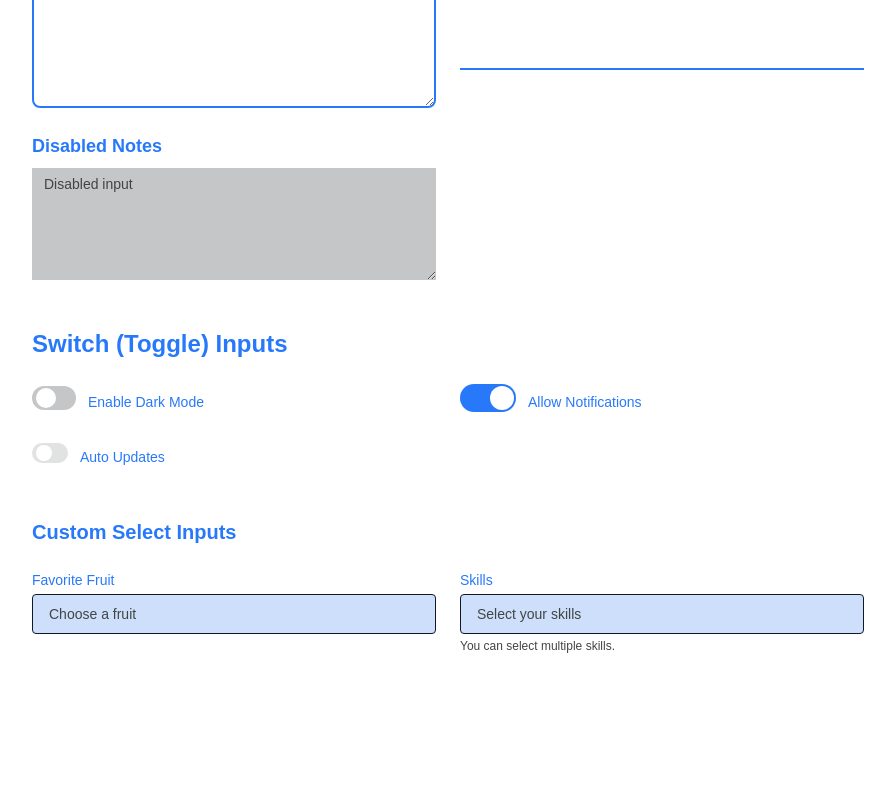
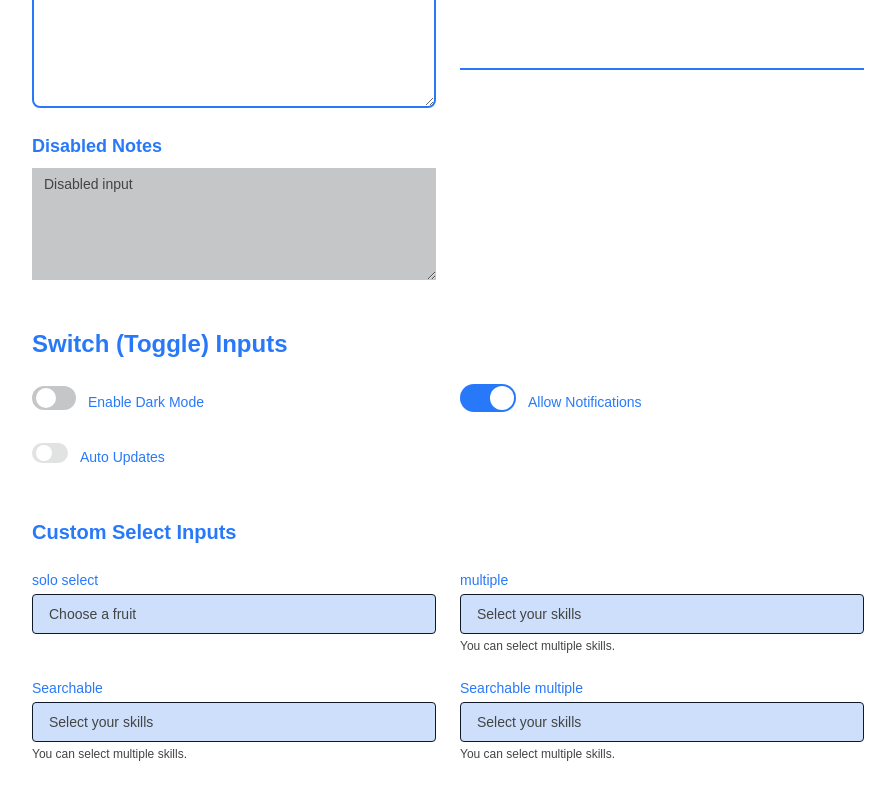
Before and after one commit to tamim-01/ui-kit, a Next.js app: page /input in a window 1280 px wide. Shown: the part 1538-2338 px from the top of the page, without its empty margins (192-1087 px from the left). Before the commit the page ends 2216 px from the top, so only its background shows below. Built offline with nearby package versions, Linux system fonts and the light colour scheme.

Commit message:
Select Component search feature

```diff
--- a/src/app/input/page.tsx
+++ b/src/app/input/page.tsx
@@ -286,11 +286,11 @@ const InputExamples = () => {
         </div>
       </section>
 
-      <section className="space-y-6">
+      <section className="space-y-6 mb-72">
         <h2 className="text-xl font-bold text-primary">Custom Select Inputs</h2>
         <div className="grid grid-cols-1 md:grid-cols-2 gap-6">
           <Select
-            label="Favorite Fruit"
+            label="solo select"
             options={[
               { label: "Apple", value: "apple" },
               { label: "Banana", value: "banana" },
@@ -303,7 +303,38 @@ const InputExamples = () => {
           />
 
           <Select
-            label="Skills"
+            label="multiple"
+            multiple
+            options={[
+              { label: "HTML", value: "html" },
+              { label: "CSS", value: "css" },
+              { label: "JavaScript", value: "javascript" },
+              { label: "React", value: "react" },
+              { label: "TypeScript", value: "typescript" },
+            ]}
+            placeholder="Select your skills"
+            description="You can select multiple skills."
+            variant="default"
+            fullWidth
+          />
+          <Select
+            label="Searchable "
+            searchable
+            options={[
+              { label: "HTML", value: "html" },
+              { label: "CSS", value: "css" },
+              { label: "JavaScript", value: "javascript" },
+              { label: "React", value: "react" },
+              { label: "TypeScript", value: "typescript" },
+            ]}
+            placeholder="Select your skills"
+            description="You can select multiple skills."
+            variant="default"
+            fullWidth
+          />
+          <Select
+            label="Searchable multiple"
+            searchable
             multiple
             options={[
               { label: "HTML", value: "html" },
--- a/src/components/Input/Select.tsx
+++ b/src/components/Input/Select.tsx
@@ -6,6 +6,7 @@ interface Option {
 }
 
 interface SelectProps {
+  searchable?: boolean;
   label?: string;
   placeholder?: string;
   options: Option[];
@@ -25,6 +26,7 @@ interface SelectProps {
 
 const Select = ({
   label,
+  searchable = false,
   placeholder = "Select an option",
   options,
   value,
@@ -41,28 +43,51 @@ const Select = ({
   errorMessage,
 }: SelectProps) => {
   const [isOpen, setIsOpen] = useState(false);
+  const [selectOptions, setSelectOptions] = useState<Option[]>(options);
   const [focusedIndex, setFocusedIndex] = useState<number | null>(null);
   const [internalValue, setInternalValue] = useState<string | string[]>(
     defaultValue ?? (multiple ? [] : "")
   );
-  const selectRef = useRef<HTMLDivElement>(null);
-
   const isControlled = value !== undefined;
   const currentValue = isControlled ? value : internalValue;
-
-  const handleSelect = (val: string) => {
+  const selectRef = useRef<HTMLDivElement>(null);
+  const selectInputRef = useRef<HTMLInputElement>(null);
+  const handleSearch = (query: string) => {
+    if (query === "") {
+      setSelectOptions(options);
+      return;
+    }
+    const filtered = options.filter((op) => {
+      if (
+        op.label
+          .toLocaleLowerCase()
+          .trim()
+          .includes(query.toLocaleLowerCase().trim()) ||
+        op.value
+          .toLocaleLowerCase()
+          .trim()
+          .includes(query.toLocaleLowerCase().trim())
+      ) {
+        return op;
+      }
+    });
+    setSelectOptions(filtered);
+  };
+  const handleSelect = (option: Option) => {
     if (multiple) {
       const newValues = Array.isArray(currentValue)
-        ? currentValue.includes(val)
-          ? currentValue.filter((v) => v !== val)
-          : [...currentValue, val]
-        : [val];
+        ? currentValue.includes(option.value)
+          ? currentValue.filter((v) => v !== option.value)
+          : [...currentValue, option.value]
+        : [option.value];
 
       if (onChange) onChange(newValues);
       else setInternalValue(newValues);
     } else {
-      if (onChange) onChange(val);
-      else setInternalValue(val);
+      if (onChange) onChange(option.value);
+      else setInternalValue(option.value);
+      setSelectOptions(options);
+      selectInputRef.current!.value = option.label;
       setIsOpen(false);
     }
   };
@@ -80,18 +105,18 @@ const Select = ({
       case "ArrowDown":
         e.preventDefault();
         setFocusedIndex((prev) =>
-          prev === null || prev === options.length - 1 ? 0 : prev + 1
+          prev === null || prev === selectOptions.length - 1 ? 0 : prev + 1
         );
         break;
       case "ArrowUp":
         e.preventDefault();
         setFocusedIndex((prev) =>
-          prev === null || prev === 0 ? options.length - 1 : prev - 1
+          prev === null || prev === 0 ? selectOptions.length - 1 : prev - 1
         );
         break;
       case "Enter":
         if (focusedIndex !== null) {
-          handleSelect(options[focusedIndex].value);
+          handleSelect(selectOptions[focusedIndex]);
         }
         break;
       case "Escape":
@@ -134,10 +159,12 @@ const Select = ({
 
   const renderSelected = () => {
     if (multiple && Array.isArray(currentValue)) {
-      if (currentValue.length === 0) {
+      if (currentValue.length === 0 && !searchable) {
         return <span className="text-muted-foreground">{placeholder}</span>;
       }
-      return currentValue.map((val) => {
+      return (
+        <>
+          {currentValue.map((val) => {
             const option = options.find((o) => o.value === val);
             return (
               <span
@@ -149,7 +176,9 @@ const Select = ({
                   type="button"
                   onClick={(e) => {
                     e.stopPropagation();
-                handleSelect(val);
+                    if (option) {
+                      handleSelect(option);
+                    }
                   }}
                   className="ml-1  text-white text-xl hover:text-red-300 focus:outline-none"
                 >
@@ -157,21 +186,48 @@ const Select = ({
                 </button>
               </span>
             );
-      });
+          })}
+          {searchable && (
+            <input
+              placeholder={placeholder}
+              onChange={(e) => {
+                setIsOpen(true);
+                handleSearch(e.target.value);
+              }}
+              className=" outline-0  w-full placeholder:text-muted-foreground"
+            />
+          )}
+        </>
+      );
     } else {
       const selectedOption = options.find((o) => o.value === currentValue);
       return (
+        <>
+          {searchable ? (
+            <input
+              placeholder={placeholder}
+              ref={selectInputRef}
+              onChange={(e) => {
+                setIsOpen(true);
+                setInternalValue(e.target.value);
+                handleSearch(e.target.value);
+              }}
+              className=" outline-0 w-full placeholder:text-muted-foreground"
+            />
+          ) : (
             selectedOption?.label ?? (
               <span className="text-muted-foreground">{placeholder}</span>
             )
+          )}
+        </>
       );
     }
   };
 
   const isSelected = (val: string) => {
     return multiple && Array.isArray(currentValue)
-      ? currentValue.includes(val)
-      : currentValue === val;
+      ? currentValue.includes(val.toLowerCase().trim())
+      : currentValue === val.toLowerCase().trim();
   };
 
   return (
@@ -196,14 +252,14 @@ const Select = ({
 
       {isOpen && (
         <ul className="absolute z-50 mt-1 w-full bg-secondary border border-input rounded shadow-md max-h-60 overflow-auto">
-          {options.length > 0 ? (
-            options.map((option, i) => {
+          {selectOptions.length > 0 ? (
+            selectOptions.map((option, i) => {
               const selected = isSelected(option.value);
               return (
                 <li
                   key={option.value}
                   className={optionStyles(i === focusedIndex, selected)}
-                  onClick={() => handleSelect(option.value)}
+                  onClick={() => handleSelect(option)}
                   onMouseEnter={() => setFocusedIndex(i)}
                 >
                   {option.label}
```
Lines whose indentation alone changed are shown as unchanged.
